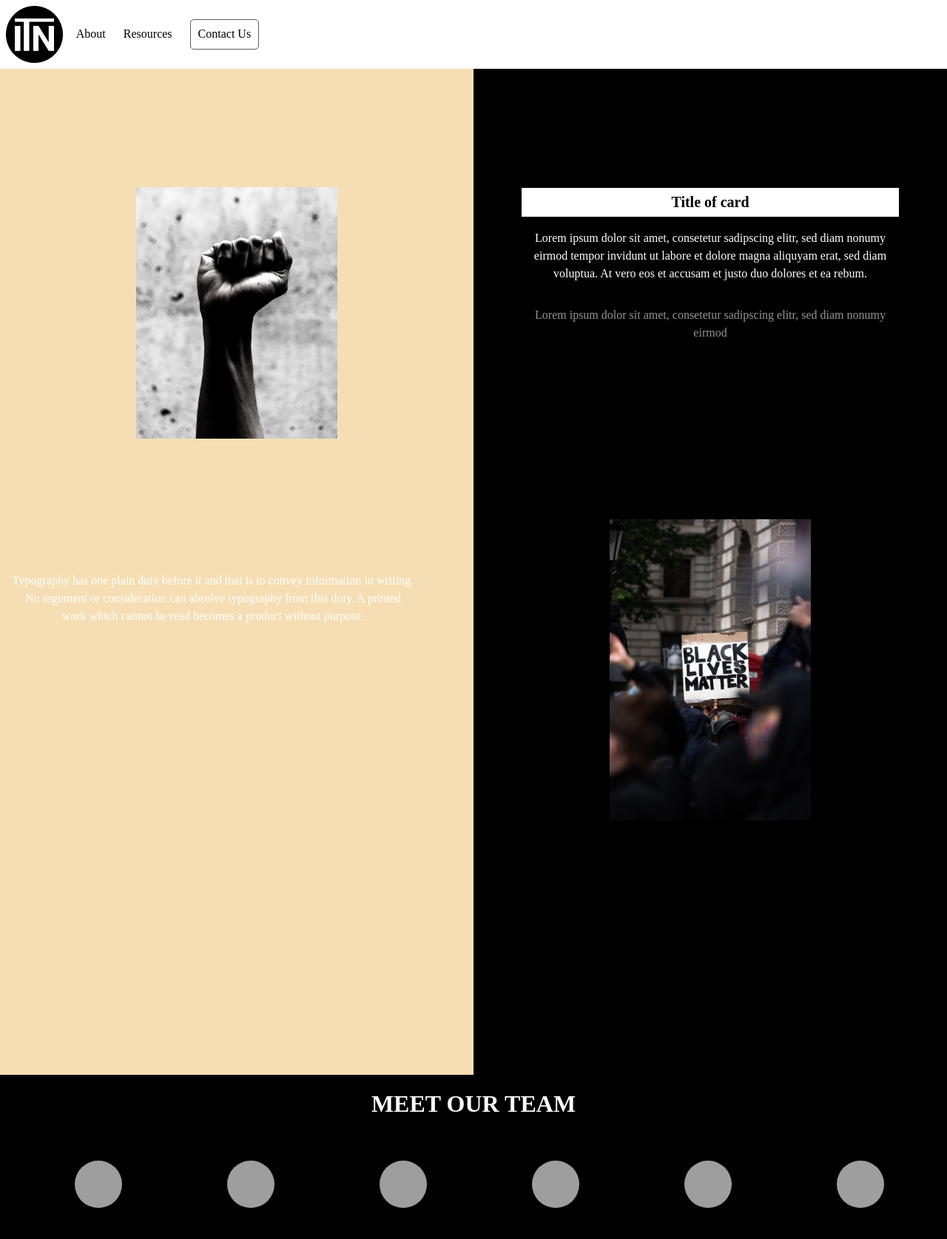
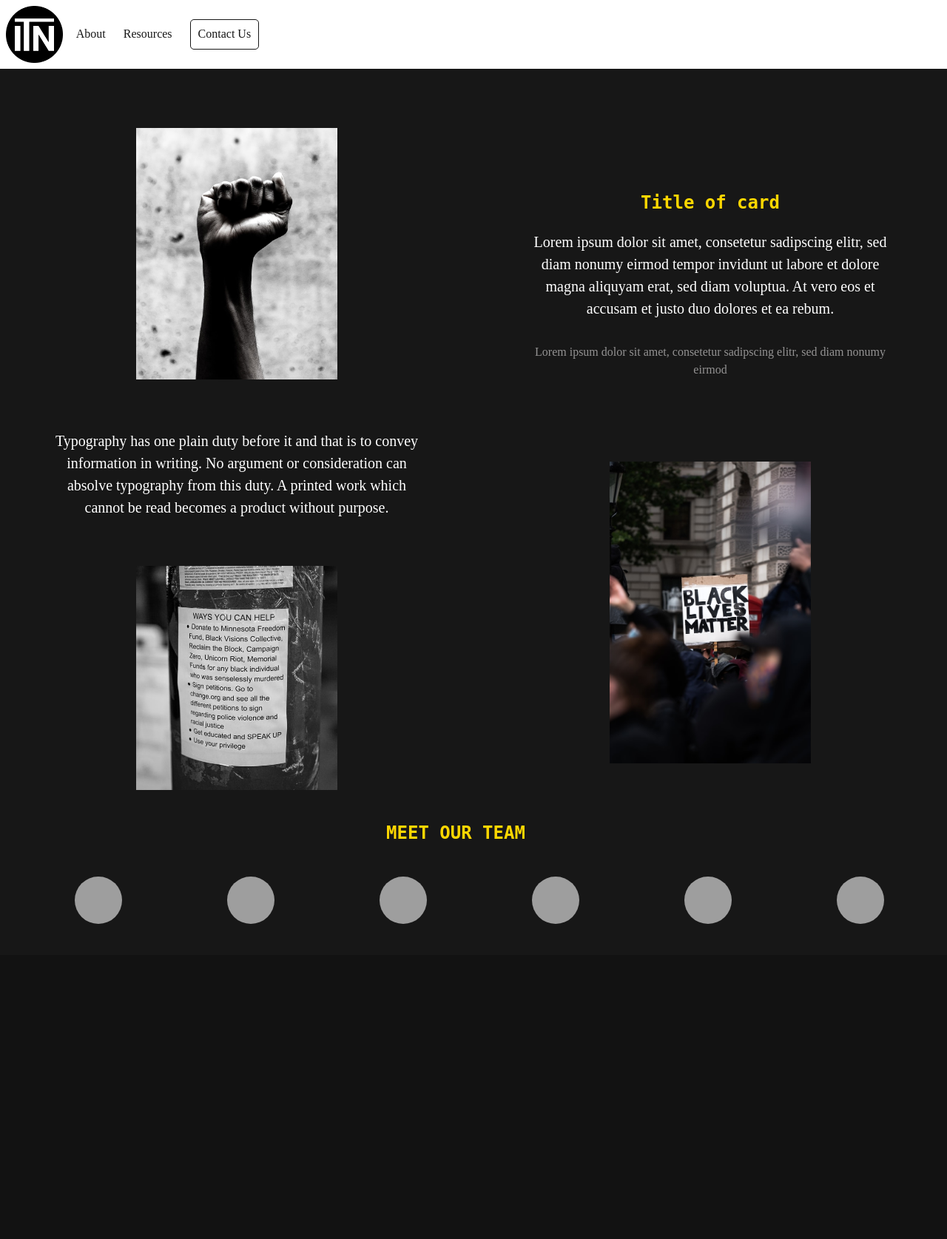
Before and after one commit to hnkingsolver/InTheNeighborhood, a Django app: page / in a window 1280 px wide. Shown: the whole page at 74% size. After the commit the page ends 1249 px from the top, so only its background shows below. Run offline with Django 3.2, Linux system fonts and the light colour scheme; grey boxes are pictures that could not be loaded.

Commit message:
cleaned css file, made background #171717

```diff
--- a/inTheNeighborhood/itn/static/css/about.css
+++ b/inTheNeighborhood/itn/static/css/about.css
@@ -4,13 +4,13 @@
 }
 
 body {
-    background-color: black;
+    background-color: #171717;
 }
 
 nav{
     display: flex;
     align-items: center;
-    color: black;
+    color: #171717;
     background-color: white;
     text-decoration: none;
 }
@@ -24,177 +24,25 @@ nav ul li{
 
 .contact{
     padding: 10px;
-    border: 1px solid rgba(0, 0, 0, 0.637);
+    border: 1px solid rgba(23, 23, 23);
     border-radius: 5px;
 }
-
-.cf:before, .cf:after {
-    content: " ";
-    display: table;
-}
-
-.cf:after {
-    clear: both;
-}
-
-.cf {
-    *zoom: 1;
-}
-
-.fl {
-    float: left;
-    _display: inline;
-}
-.lh-copy {
-    line-height: 1.5;
-}
-
-.pa3 {
-    padding: 1rem;
-}
-
-.f5 {
-    font-size: 1rem;
-}
-
-.measure-wide {
-    margin-top: 10rem;
-    max-width: 34em;
-    color: white;
-}
-
-@media screen and (min-width: 30em) {
-    .pa5-ns {
-        padding: 4rem;
-    }
-}
-
-.w-50 {
-    width: 50%;
-    height: 170vh;
-}
-
-.bg-light-gray {
-    background-color: rgb(0, 0, 0);
-}
-
-.bg-near-white {
-    background-color: wheat;
-}
-
-.tc {
-    text-align: center;
-}
-
-.lh-copy {
-    line-height: 1.5;
-}
-
-/* .pa3 {
-    padding: 1rem;
-} */
-
-.f6 {
-    font-size: .875rem;
-    color: white;
-}
-
-.measure-narrow {
-    max-width: 20em;
-}
-
-.fist_img {
-    width: 17rem;
+.down {
     margin-top: 10rem;
 }
 
-@media screen and (min-width: 30em) {
-    .pa5-ns {
-        padding: 4rem;
-    }
+.blm_img {
+    width: 17rem;
+    margin-top: 7rem;
+}
+.fist_img {
+    width: 17rem;
+    margin-top: 5rem;
 }
 
-
-
-
-
-
-.ba {
-    border-style: solid;
-    border-width: 1px;
-}
-
-.bt {
-    border-top-style: solid;
-    border-top-width: 1px;
-}
-
-.lh-copy {
-    line-height: 1.5;
-}
-
-.mw5 {
-    max-width: 16rem;
-}
-
-.white {
-    color: black;
-}
-
-.bg-near-black {
-    background-color: white;
-}
-
-.pa3 {
-    padding: 1rem;
-}
-
-.pv2 {
-    padding-top: .5rem;
-    padding-bottom: .5rem;
-}
-
-.ph3 {
-    padding-left: 1rem;
-    padding-right: 1rem;
-}
-
-.mv0 {
-    margin-top: 0;
-    margin-bottom: 0;
-}
-
-.mv4 {
-    margin-top: 2rem;
-    margin-bottom: 2rem;
-}
-
-.f4 {
-    font-size: 1.25rem;
-}
-
-.f6 {
-    font-size: .875rem;
-}
-
-.measure {
-    max-width: 30em;
-}
-
-.center {
-    margin-top: 10rem;
-    margin-right: auto;
-    margin-left: auto;
-}
-
-@media screen and (min-width: 30em) {
-    .mw6-ns {
-        max-width: 32rem;
-    }
-
-    .f5-ns {
-        font-size: 1rem;
-    }
+.help_img {
+    width: 17rem;
+    padding-bottom: 2rem;
 }
 
 .lower {
@@ -203,17 +51,15 @@ nav ul li{
 }
 
 
-
-
-
 /* footer */
 .ba {
     border-style: solid;
     border-width: 1px;
+    border-color: #171717;
 }
 
 .b--black-10 {
-    border-color: rgba(0, 0, 0, .1);
+    border-color: #171717;
 }
 
 .br-100 {
@@ -239,11 +85,19 @@ nav ul li{
 .tc {
     text-align: center;
     display: inline-block;
-}
+} */
 
 footer h1 {
     color: white;
     text-align: center;
+}
+
+.bg-light-gray {
+    background-color: #171717;
+}
+
+.bg-near-white {
+    background-color: #171717;
 }
 
 
@@ -251,4 +105,11 @@ footer h1 {
     .pa4 {
         padding-left: 6rem;
     }
+    .tc {
+        vertical-align: middle;
+    }
 }
+
+.f3 {
+    font-family: monospace;
+}
--- a/inTheNeighborhood/itn/templates/about.html
+++ b/inTheNeighborhood/itn/templates/about.html
@@ -29,19 +29,20 @@
         <div class="fl w-50 bg-near-white tc">
             <img class="fist_img" src="static/img/fistblm.jpeg" alt="">
             <div class="pa3 pa5-ns">
-                <p class="f5 lh-copy measure-wide">
+                <p class="f4 lh-copy white measure-wide">
                     Typography has one plain duty before it and that is to convey information
                     in writing. No argument or consideration can absolve typography from this
                     duty. A printed work which cannot be read becomes a product without
                     purpose.
                 </p>
             </div>
+            <img class="help_img" src="static/img/waysToHelp.jpeg" alt="">
         </div>
         <div class="fl w-50 bg-light-gray tc">
-            <article class="center mw5 mw6-ns hidden ba mv4">
-                <h1 class="f4 bg-near-black white mv0 pv2 ph3">Title of card</h1>
-                <div class="pa3 bt">
-                    <p class="f6 f5-ns lh-copy measure mv0">
+            <article class="center mw5 mw6-ns hidden mv4 down">
+                <h1 class="f3 yellow mv0 pv2 ph3">Title of card</h1>
+                <div class="pa3">
+                    <p class="f4 white lh-copy measure-wide mv0">
                         Lorem ipsum dolor sit amet, consetetur sadipscing elitr, sed diam nonumy eirmod
                         tempor invidunt ut labore et dolore magna aliquyam erat, sed diam voluptua. At
                         vero eos et accusam et justo duo dolores et ea rebum.
@@ -49,13 +50,15 @@
                     <p class="f6 f5-ns lh-copy measure mv0 lower">
                         Lorem ipsum dolor sit amet, consetetur sadipscing elitr, sed diam nonumy eirmod
                     </p>
-                    <img class="fist_img" src="static/img/blmprotest.jpeg" alt="" style="margin-top: 15rem;">
+                    <img class="blm_img" src="static/img/blmprotest.jpeg" alt="">
                 </div>
             </article>
         </div>
     </article>
-    <footer>
-        <h1>MEET OUR TEAM</h1>
+
+
+    <footer class="fl tc">
+        <h1 class="f3 yellow mv0 pv2 ph3">MEET OUR TEAM</h1>
         <div class="tc pa4 ">
             <img src="static/img/circle-cropped.png" class="br-100 pa1 ba b--black-10 h3 w3" alt="avatar">
         </div>
```
Also changed, not shown: inTheNeighborhood/itn/static/img/waysToHelp.jpeg (added).
